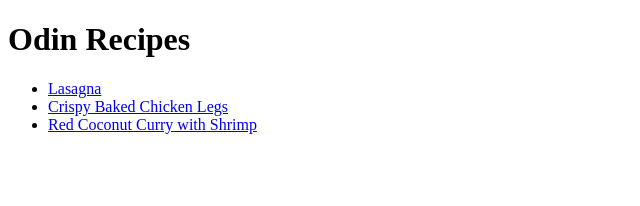
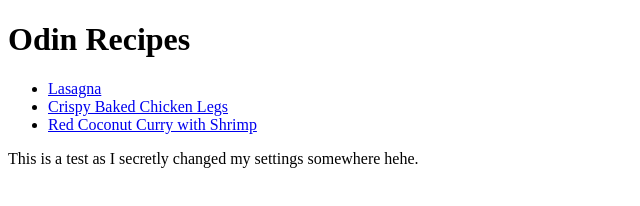
Before and after one commit to baron-15/odin-recipes, a plain HTML site: page index.html in a window 1280 px wide. Shown: the whole page, without its empty margins (0-640 px from the left). Drawn offline with Linux system fonts and the light colour scheme.

```diff
--- a/index.html
+++ b/index.html
@@ -11,6 +11,7 @@
             <li><a href="recipes/chickenlegs.html">Crispy Baked Chicken Legs</a></li>
             <li><a href="recipes/curry.html">Red Coconut Curry with Shrimp </a> </li>
         </ul>
+        <p> This is a test as I secretly changed my settings somewhere hehe.</p>
 
     </body>
 </html>
```
